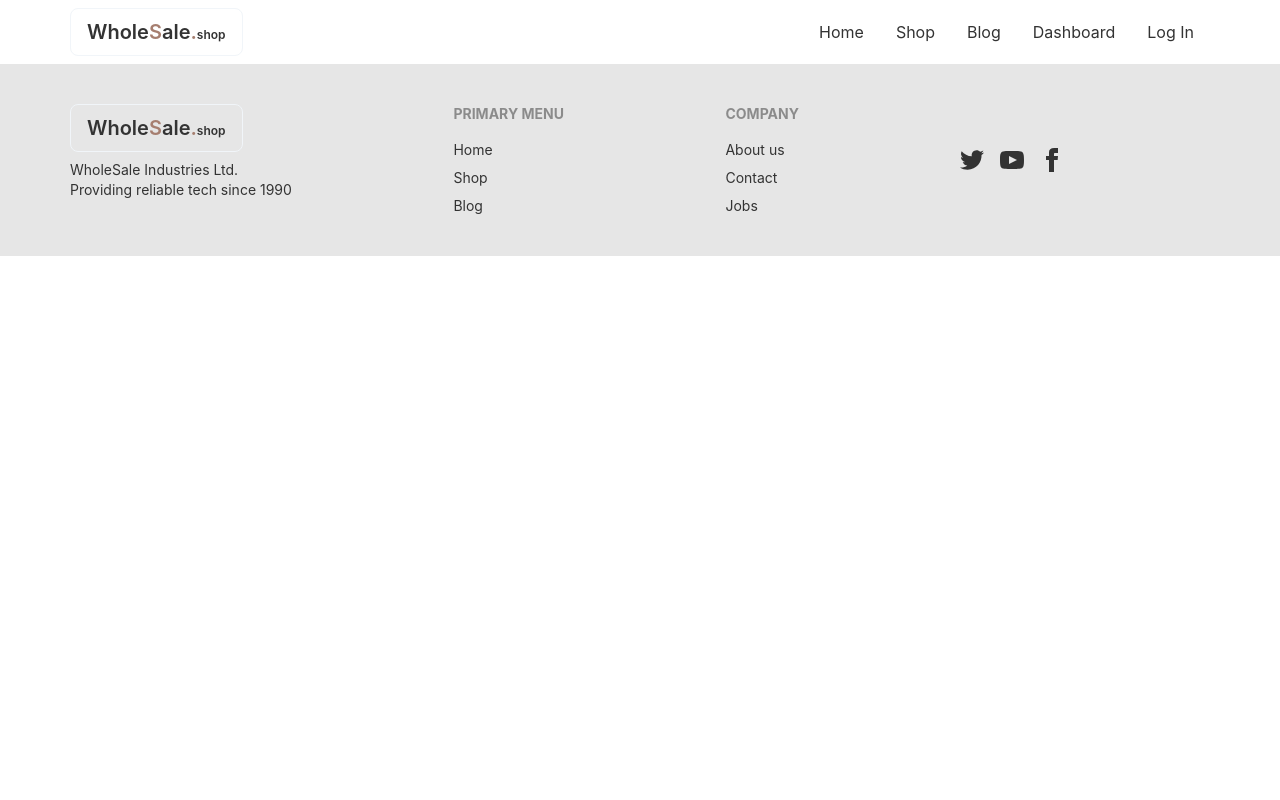
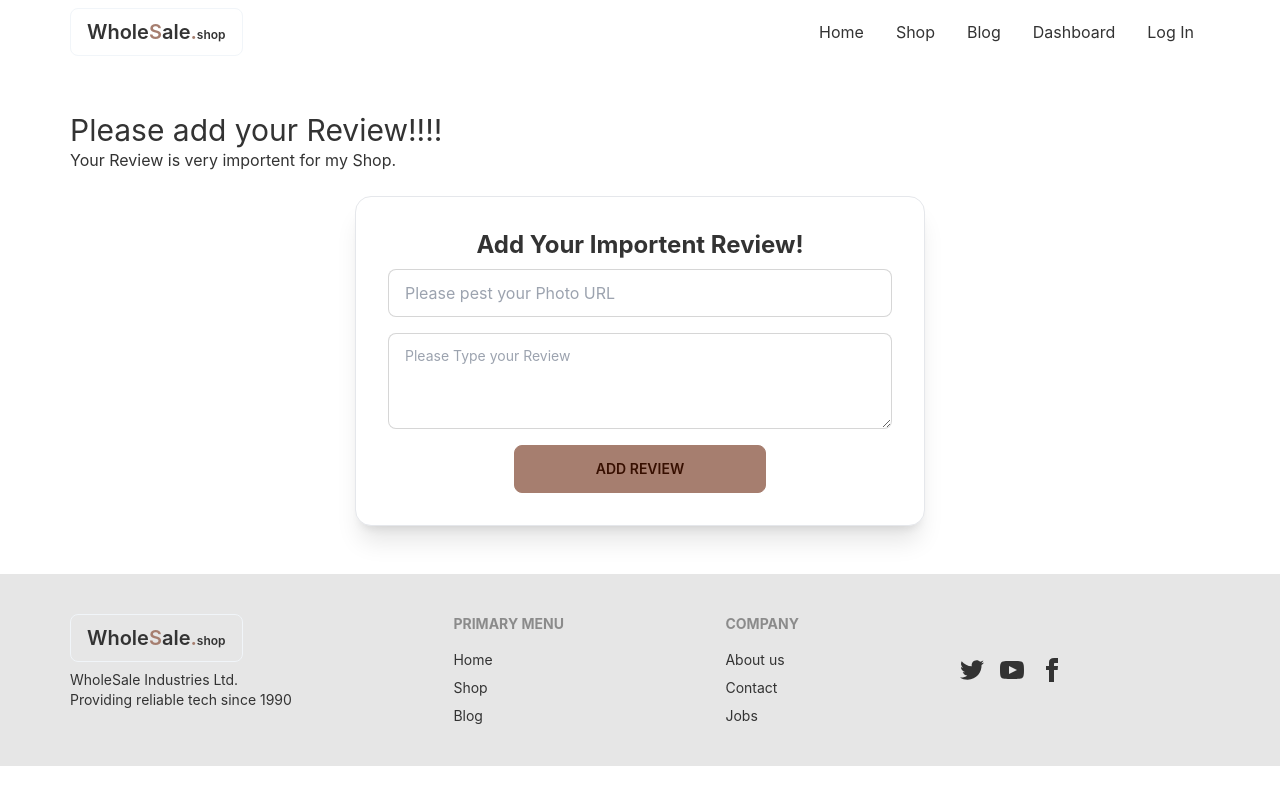
Before and after one commit to mehedy201/WholeSale-Market-Client-Site, a React (Create React App) app: page /add-review in a window 1280 px wide. Built offline with nearby package versions, Linux system fonts and the light colour scheme; no server answers.

Commit message:
created add review section

```diff
--- a/src/pages/AddReview/AddReview.js
+++ b/src/pages/AddReview/AddReview.js
@@ -1,9 +1,57 @@
 import React from 'react';
+import { useForm } from 'react-hook-form';
 
 const AddReview = () => {
+
+    // Use React hooks form  --------------
+    const { register, formState: { errors }, handleSubmit, reset } = useForm();
+    const onSubmit = data =>{
+        console.log(data);
+        reset();
+    };
+
+
+
     return (
-        <div>
+        <div className='my-12'>
+            <h2 className='text-3xl'>Please add your Review!!!!</h2>
+            <p>Your Review is very importent for my Shop.</p>
+            <div className="flex justify-center items-center my-6">
+                <div className="card w-[50%] bg-base-100 shadow-xl border ">
+                  <div className="card-body">
+                    <h2 className="text-center text-2xl font-bold">Add Your Importent Review!</h2>
+                      <form onSubmit={handleSubmit(onSubmit)}>
+                          <div className="form-control w-full">
+                              {/* ------------------ Name Field ------------------ */}
+                               <input
+                                  type="text"
+                                  name='photoUrl'
+                                  placeholder="Please pest your Photo URL"
+                                  className="input input-bordered w-full"
+                                  {...register("photoUrl", { required: true })}
+                                  />
+                               <label className="label">
+                                  {errors.email?.type === 'name' && <span className="text-red-500">{errors.name.message}</span> }
+                               </label>
+                              {/* ------------------ Email Field ------------------ */}
+                               <textarea
+                                  type="text"
+                                  name='description'
+                                  placeholder="Please Type your Review"
+                                  className="input input-bordered w-full textarea h-24"
+                                  {...register("description", { required: true })}
+                                  />
+                               <label className="label">
+                                  {errors.email?.type === 'required' && <span className="text-red-500">{errors.email.message}</span> }
+                               </label>
 
+                               {/* ------------------ Submit Button ------------------ */}
+                               <input className="btn w-[50%] mx-auto" type="submit" value={'Add Review'}/>
+                          </div>
+                      </form>
+                  </div>
+                </div>
+            </div>
         </div>
     );
 };
--- a/src/pages/LogIn/LogIn.js
+++ b/src/pages/LogIn/LogIn.js
@@ -5,7 +5,7 @@ import auth from "../../firebase.init";
 import { useSignInWithEmailAndPassword, useSignInWithGoogle } from 'react-firebase-hooks/auth';
 import Spinner from "../../shared/Spinner/Spinner";
 import { useForm } from "react-hook-form";
-import { Navigate, useLocation, useNavigate } from "react-router-dom";
+import { useLocation, useNavigate } from "react-router-dom";
 
 
 const LogIn = () => {
@@ -86,7 +86,7 @@ const LogIn = () => {
                             {errors.password?.type === 'minLength' && <span className="text-red-500">{errors.password.message}</span>}
                          </label>
                          {/* ------------------ Submit Button ------------------ */}
-                         <input className="btn" type="submit" value={'Log In'}/>
+                         <input className="btn rounded-full w-[50%] mx-auto" type="submit" value={'Log In'}/>
                     </div>
                 </form>
                 {/* ------------------ Navigate sign up handle ------------------ */}
@@ -102,12 +102,12 @@ const LogIn = () => {
               {/* Google Sign In  */}
                 <button
                     onClick={() => signInWithGoogle()}
-                    className="btn btn-sm bg-secondary border-none rounded-full">
+                    className="btn w-[90%] mx-auto btn-sm bg-secondary border-none rounded-full">
                     <span><img width={22} className='h-auto mx-4' src={googleIcon} alt="" /></span>
                     Continue to Google</button>
                 {/* GitHUb Sign In  */}
                 <button
-                    className="btn btn-sm bg-secondary border-none rounded-full">
+                    className="btn w-[90%] mx-auto btn-sm bg-secondary border-none rounded-full">
                     <span><img width={22} className='h-auto mx-4' src={githubIcon} alt="" /></span>
                     Continue to GitHub</button>
             </div>
```
